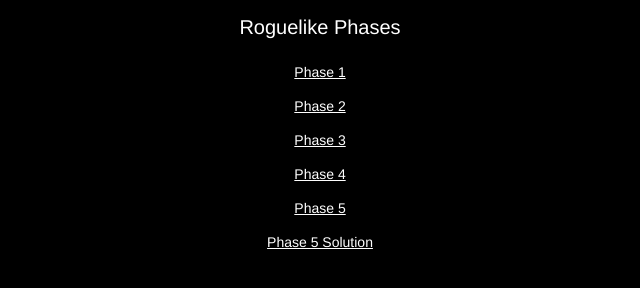
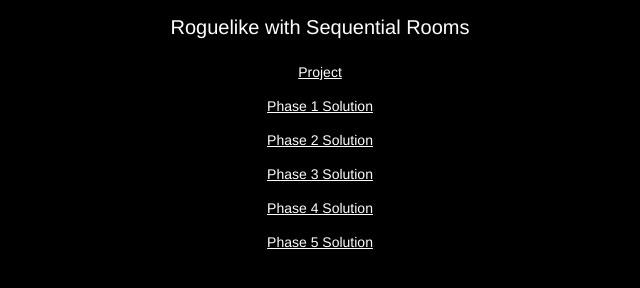
Before and after one commit to nevkatz/js-roguelike-sequence, a plain HTML site: page index.html in a window 1280 px wide. Shown: the whole page, without its empty margins (320-960 px from the left). Drawn offline with Linux system fonts and the light colour scheme.

Commit message:
adjusted titles of index.html and index.html pages

```diff
--- a/index.html
+++ b/index.html
@@ -6,28 +6,30 @@
 <link rel="stylesheet" href="css/style.css">
 </head>
 <body>
-<h1>Roguelike Phases</h1>
-<div id="container"></div>
+<h1>Roguelike with Sequential Rooms</h1>
+<div id="container">
+  <p><a href="project/index.html">Project</a></p>
+</div>
 </body>
 <script>
   let el = document.querySelector('#container');
   let d = document.createDocumentFragment();
-  let numPhases = 5;
 
-  const addItem =(num,label,dir)=> {
+
+  const addItem = (num)=> {
     let p = document.createElement('p');
     let a = document.createElement('a');
 
-    let myDir = dir || `phase-${num}`;
-    a.href = `${myDir}/index.html`;
-    a.innerHTML = label || `Phase ${num}`;
+    let dir = `phase-${num}-solution`;
+    a.href = `${dir}/index.html`;
+    a.innerHTML = `Phase ${num} Solution`;
     p.appendChild(a);
     d.appendChild(p);
   };
+  let numPhases = 5;
   for (var i = 1; i <= numPhases; ++i) {
       addItem(i);
   }
-  addItem(null,'Phase 5 Solution','phase-5-solution')
   el.appendChild(d);
 </script>
 </html>
--- a/phase-2-solution/sequence.js
+++ b/phase-2-solution/sequence.js
@@ -1,8 +1,5 @@
 
 function addAdjacentRoom(room, roomBefore) {
- // let axis = Math.random() <= 0.5 ? 'x' : 'y';
-
-
 
   const distBetween = (axis) => {
       let buff = 2;
--- a/phase-5-solution/sequence.js
+++ b/phase-5-solution/sequence.js
@@ -7,7 +7,7 @@ function addAdjacentRoom(room) {
       let roomSize = room.end[axis] - room.start[axis];
       return Math.ceil((newSize+roomSize)/2) + buff;
   }
-  const withinLimits =(room)=> {
+  const withinLimits = (room)=> {
    return room.start.x >= OUTER_LIMIT &&
           room.start.y >= OUTER_LIMIT &&
           room.end.x <= COLS - OUTER_LIMIT &&
```
Also changed, not shown: phase-1-solution/index.html (+2 -2 lines), phase-2-solution/index.html (+2 -2 lines), phase-3-solution/index.html (+2 -2 lines), phase-4-solution/index.html (+2 -2 lines), phase-5-solution/index.html (+1 -1 lines), project/index.html (+6 -2 lines).
